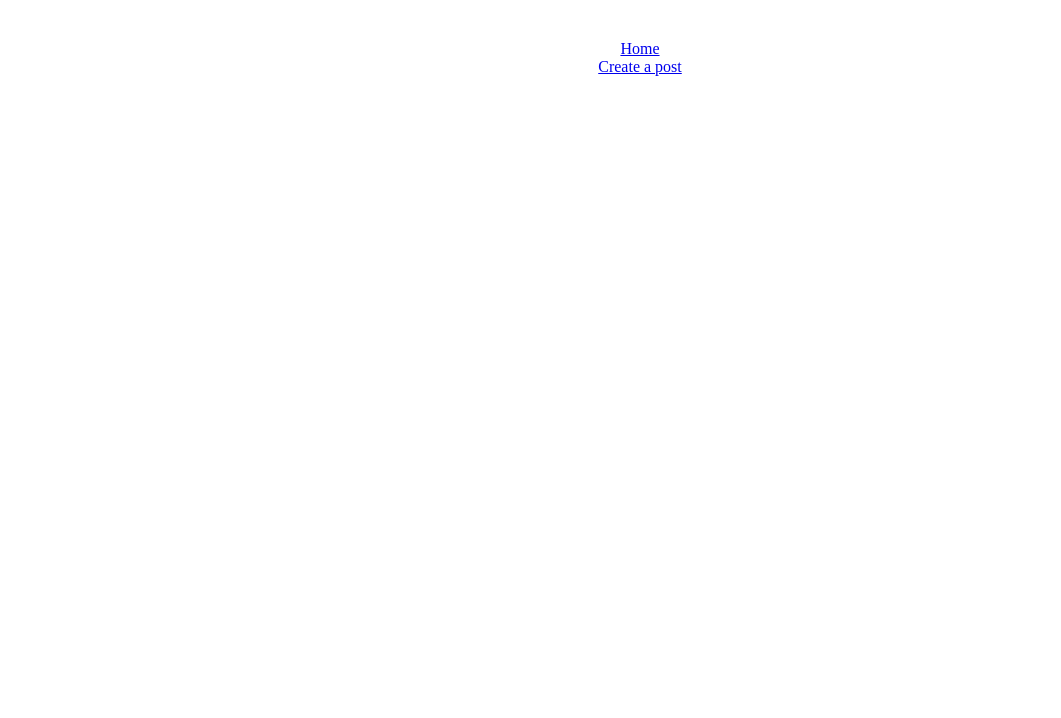
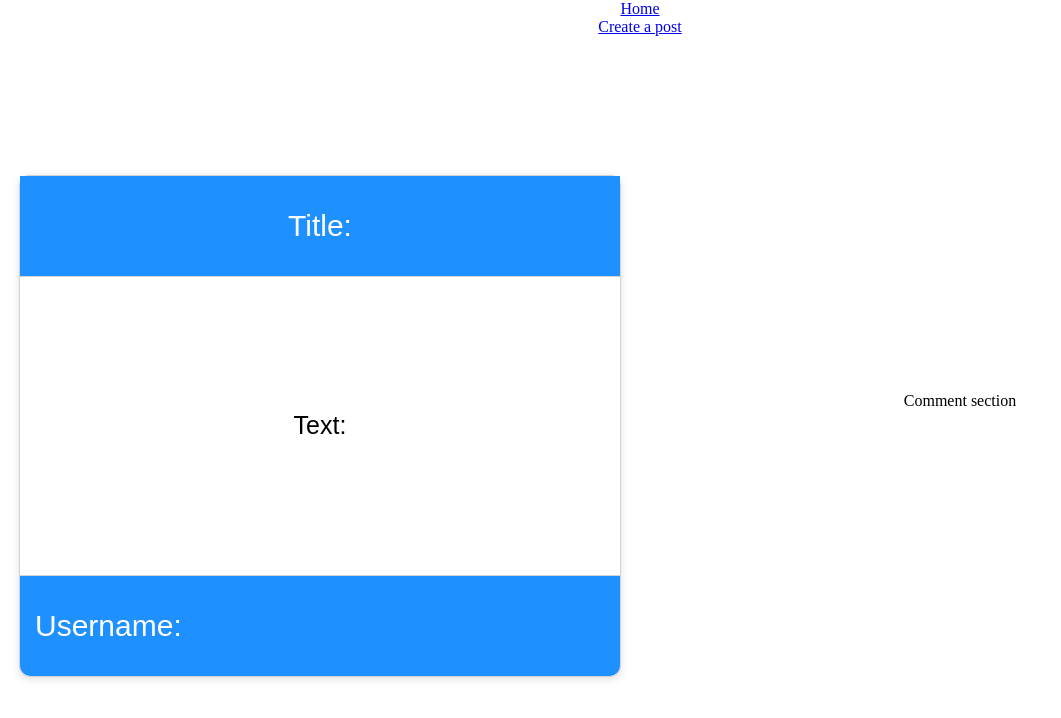
Before and after one commit to heroahmadi/learn, a React (Create React App) app in the folder Fullstack/MyERN/client/: page /post/1 in a window 1280 px wide. Before the commit this address had no page. Shown: the top 718 px of the page, without its empty margins (0-1061 px from the left). Built offline with nearby package versions, Linux system fonts and the light colour scheme; no server answers.

Commit message:
implement get by id

```diff
--- a/Fullstack/MyERN/client/src/App.css
+++ b/Fullstack/MyERN/client/src/App.css
@@ -3,7 +3,6 @@
   height: auto;
   display: flex;
   align-items: center;
-  padding-top: 40px;
   flex-direction: column;
 }
 
@@ -104,3 +103,56 @@ body {
 span {
   color: red;
 }
+
+/* NAVBAR */
+
+.navbar {
+  width: 100%;
+  height: 70px;
+  background-color: dodgerblue;
+  display: flex;
+  align-items: center;
+  font-family: Arial, Helvetica, sans-serif;
+}
+
+.navbar a {
+  margin-left: 20px;
+  text-decoration: none;
+  color: white;
+}
+
+/* INDIVIDUAL POST */
+.postPage {
+  display: flex;
+  flex-direction: row;
+  width: 100%;
+  height: 100%;
+}
+
+.leftSide {
+  flex: 50%;
+  height: calc(100vh - 70px);
+  display: grid;
+  place-items: center;
+}
+
+.rightSide {
+  flex: 50%;
+  height: calc(100vh - 70px);
+  display: grid;
+  place-items: center;
+}
+
+#individual {
+  height: 500px;
+  width: 600px;
+}
+
+#individual .title,
+#individual .footer {
+  font-size: 30px;
+}
+
+#individual .body {
+  font-size: 25px;
+}
--- a/Fullstack/MyERN/client/src/App.js
+++ b/Fullstack/MyERN/client/src/App.js
@@ -2,17 +2,19 @@ import './App.css';
 import { BrowserRouter as Router, Route, Routes, Link } from "react-router-dom";
 import Home from './pages/Home';
 import CreatePost from './pages/CreatePost';
+import Post from './pages/Post';
 
 function App() {
   return (
     <div className="App">
       <Router>
-        <Link to='/'>Home</Link>
+        <Link to='/post'>Home</Link>
         <Link to='/post/create'>Create a post</Link>
 
         <Routes>
-          <Route path='/' element={<Home/>}></Route>
+          <Route path='/post' element={<Home/>}></Route>
           <Route path='/post/create' element={<CreatePost/>}></Route>
+          <Route path='/post/:id' element={<Post/>}></Route>
         </Routes>
       </Router>
     </div>
--- a/Fullstack/MyERN/client/src/pages/CreatePost.js
+++ b/Fullstack/MyERN/client/src/pages/CreatePost.js
@@ -2,8 +2,11 @@ import React from "react";
 import {Formik, Form, Field, ErrorMessage} from 'formik';
 import * as Yup from 'yup';
 import axios from "axios";
+import { useNavigate } from "react-router-dom";
 
 function CreatePost() {
+    let navigate = useNavigate();
+
     const initialValues = {
         title: "",
         text: "",
@@ -11,8 +14,8 @@ function CreatePost() {
     };
 
     const onSubmit = (data) => {
-        axios.post("http://localhost:3001", data).then((response) => {
-            console.log("POSTED!");
+        axios.post("http://localhost:3001/post", data).then((response) => {
+            navigate('/post');
         });
     }
 
--- a/Fullstack/MyERN/client/src/pages/Home.js
+++ b/Fullstack/MyERN/client/src/pages/Home.js
@@ -1,12 +1,14 @@
 import React from 'react';
 import axios from 'axios';
 import { useEffect, useState } from 'react';
+import { useNavigate } from 'react-router-dom';
 
 function Home() {
+    let navigate = useNavigate();
     const [listOfPosts, setListOfPosts] = useState([]);
 
     useEffect(() => {
-        axios.get("http://localhost:3001/").then((resp) => {
+        axios.get("http://localhost:3001/post").then((resp) => {
             setListOfPosts(resp.data);
         });
     }, []);
@@ -15,7 +17,7 @@ function Home() {
         <div className="App">
             {listOfPosts.map((val, key) => {
                 return (
-                    <div className='post'>
+                    <div className='post' onClick={() => navigate(`/post/${val.id}`)}>
                         <div className='title'>{val.title}</div>
                         <div className='body'>{val.text}</div>
                         <div className='footer'>{val.username}</div>
--- /dev/null
+++ b/Fullstack/MyERN/client/src/pages/Post.js
@@ -0,0 +1,32 @@
+import axios from "axios";
+import React, { useEffect, useState } from "react";
+import { useParams } from "react-router-dom";
+
+function Post() {
+    let { id } = useParams();
+    const [postObject, setPostObject] = useState({});
+
+    useEffect(() => {
+        axios.get(`http://localhost:3001/post/${id}`).then((resp) => {
+             setPostObject(resp.data);
+        })
+    });
+
+    return (
+        <div className="postPage">
+            <div className="leftSide">
+                <div className="post" id="individual">
+                    <div className="title">Title: {postObject.title}</div>
+                    <div className="body">Text: {postObject.text}</div>
+                    <div className="footer">Username: {postObject.username}</div>
+                </div>
+            </div>
+
+            <div className="rightSide">
+                Comment section
+            </div>
+        </div>
+    )
+}
+
+export default Post
```
Also changed, not shown: 2 other files (tests, documents, lock files or other folders).
